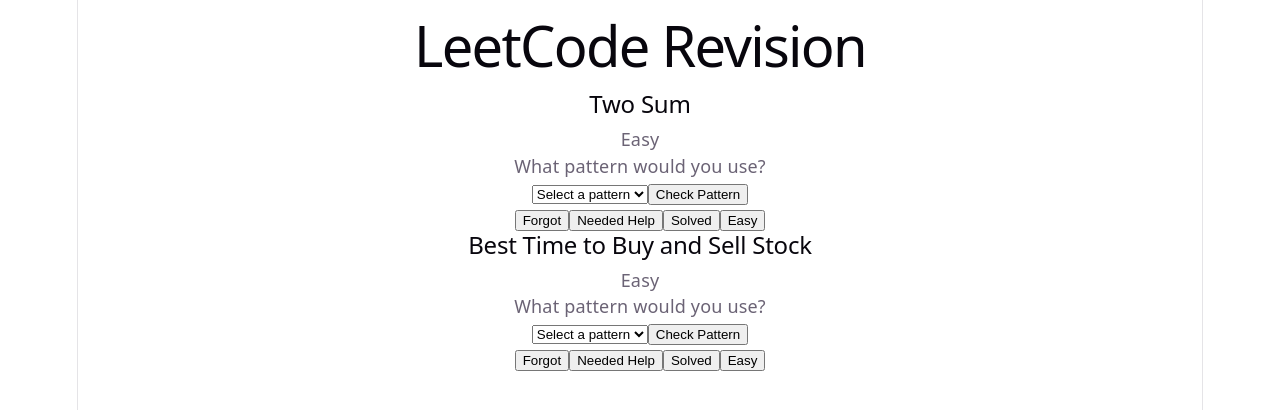
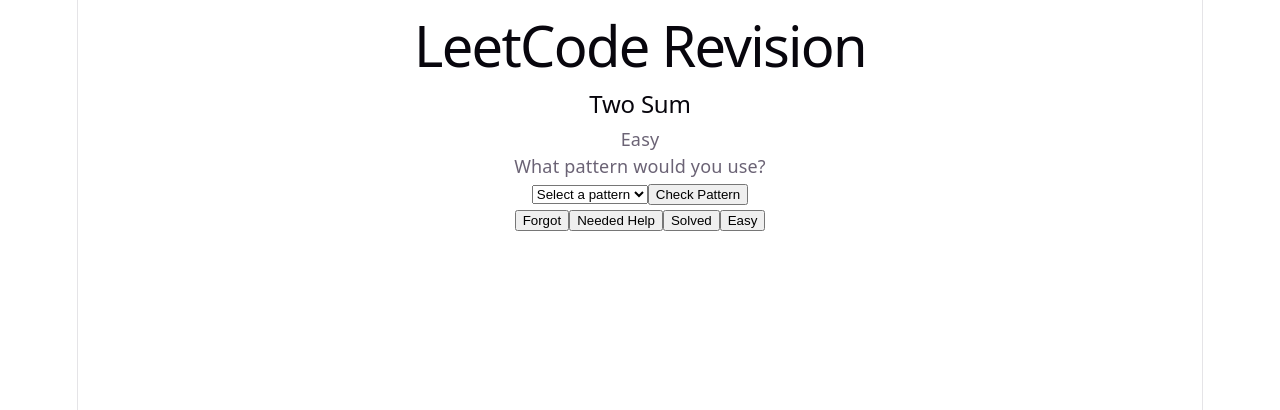
Before and after one commit to nithinWichita/leetcode-revision, a React (Vite) app: page / in a window 1280 px wide. Shown: the top 410 px of the page. Built offline with nearby package versions, Linux system fonts and the light colour scheme.

Commit message:
Improve revision scheduling and pattern selection

```diff
--- a/src/App.tsx
+++ b/src/App.tsx
@@ -1,13 +1,35 @@
 import { problems } from "./data/problems";
 import ProblemCard from "./components/ProblemCard";
+import { isProblemDue } from "./utils/isProblemDue";
+import { isNewProblem } from "./utils/isNewProblem";
+import { useState } from "react";
+import { getProblemInterval } from "./utils/getProblemInterval";
 
 function App() {
+  const [, setRefreshKey] = useState(0);
+  const reviewProblems = problems
+    .filter(
+      (problem) =>
+        !isNewProblem(problem.id) &&
+        isProblemDue(problem.id)
+    )
+    .sort(
+      (a, b) =>
+        getProblemInterval(a.id) - getProblemInterval(b.id)
+    )
+    .slice(0, 4);
+
+  const newProblems = problems
+    .filter((problem) => isNewProblem(problem.id))
+    .slice(0, 1);
+
+  const todaysProblems = [...reviewProblems, ...newProblems];
   return (
     <div>
       <h1>LeetCode Revision</h1>
 
-      {problems.map((problem) => (
-        <ProblemCard key={problem.id} problem={problem} />
+      {todaysProblems.map((problem) => (
+        <ProblemCard key={problem.id} problem={problem} onComplete={() => setRefreshKey((old) => old + 1)} />
       ))}
     </div>
   );
--- a/src/components/ProblemCard.tsx
+++ b/src/components/ProblemCard.tsx
@@ -1,10 +1,13 @@
 import type { Problem } from "../types/Problem";
 import { useState } from "react";
+import { patterns } from "../data/patterns";
+
 type ProblemCardProps = {
   problem: Problem;
+  onComplete: () => void;
 };
 
-function ProblemCard({ problem }: ProblemCardProps) {
+function ProblemCard({ problem, onComplete }: ProblemCardProps) {
   const [selectedPattern, setSelectedPattern] = useState("");
   const [isCorrect, setIsCorrect] = useState<boolean | null>(null);
   const [nextReviewDate, setNextReviewDate] = useState<Date | null>(() => {
@@ -18,10 +21,27 @@ function ProblemCard({ problem }: ProblemCardProps) {
 
     return new Date(revision.nextReview);
   });
-  function scheduleReview(days: number) {
+  function scheduleReview(result: "forgot" | "help" | "solved" | "easy") {
     const today = new Date();
     const nextReview = new Date(today);
+    const saved = localStorage.getItem(`problem-${problem.id}`);
+    let currentInterval = 0;
 
+    if (saved) {
+      const revision = JSON.parse(saved);
+      currentInterval = revision.interval;
+    }
+    let days = 0;
+
+    if (result === "forgot") {
+      days = 1;
+    } else if (result === "help") {
+      days = currentInterval === 0 ? 3 : Math.max(1, Math.floor(currentInterval / 2));
+    } else if (result === "solved") {
+      days = currentInterval === 0 ? 7 : Math.min(60, currentInterval * 2);
+    } else if (result === "easy") {
+      days = currentInterval === 0 ? 14 : Math.min(60, currentInterval * 3);
+    }
     nextReview.setDate(today.getDate() + days);
 
     setNextReviewDate(nextReview);
@@ -32,6 +52,7 @@ function ProblemCard({ problem }: ProblemCardProps) {
         interval: days,
       })
     );
+    onComplete();
   }
   return (
     <div>
@@ -41,15 +62,16 @@ function ProblemCard({ problem }: ProblemCardProps) {
 
       <select value={selectedPattern} onChange={(e) => setSelectedPattern(e.target.value)}>
         <option>Select a pattern</option>
-        <option>Hash Map</option>
-        <option>Two Pointers</option>
-        <option>Sliding Window</option>
-        <option>Greedy</option>
+        {patterns.map((pattern) => (
+          <option key={pattern} value={pattern}>
+            {pattern}
+          </option>
+        ))}
       </select>
 
       <button
         onClick={() => {
-          setIsCorrect(problem.patterns.includes(selectedPattern));
+          setIsCorrect(problem.pattern === selectedPattern);
         }}
       >
         Check Pattern
@@ -66,10 +88,10 @@ function ProblemCard({ problem }: ProblemCardProps) {
 
       )}
       <div>
-        <button onClick={() => scheduleReview(1)}>Forgot</button>
-        <button onClick={() => scheduleReview(3)}>Needed Help</button>
-        <button onClick={() => scheduleReview(7)}>Solved</button>
-        <button onClick={() => scheduleReview(14)}>Easy</button>
+        <button onClick={() => scheduleReview("forgot")}>Forgot</button>
+        <button onClick={() => scheduleReview("help")}>Needed Help</button>
+        <button onClick={() => scheduleReview("solved")}>Solved</button>
+        <button onClick={() => scheduleReview("easy")}>Easy</button>
       </div>
       {nextReviewDate && (
         <p>
--- /dev/null
+++ b/src/data/patterns.ts
@@ -0,0 +1,8 @@
+export const patterns = [
+  "Hash Map",
+  "Two Pointers",
+  "Sliding Window",
+  "Greedy",
+  "Stack",
+  "Binary Search",
+];
--- a/src/data/problems.ts
+++ b/src/data/problems.ts
@@ -6,7 +6,7 @@ export const problems: Problem[] = [
     title: "Two Sum",
     leetcodeUrl: "https://leetcode.com/problems/two-sum/",
     difficulty: "Easy",
-    patterns: ["Hash Map"],
+    pattern: "Hash Map",
     lastSolved: null,
     nextReview: null,
     interval: 0,
@@ -16,9 +16,50 @@ export const problems: Problem[] = [
   title: "Best Time to Buy and Sell Stock",
   leetcodeUrl: "https://leetcode.com/problems/best-time-to-buy-and-sell-stock/",
   difficulty: "Easy",
-  patterns: ["Greedy"],
+  pattern: "Greedy",
   lastSolved: null,
   nextReview: null,
   interval: 0,
-  }
+  },
+  {
+  id: 3,
+  title: "Valid Parentheses",
+  leetcodeUrl: "https://leetcode.com/problems/valid-parentheses/",
+  difficulty: "Easy",
+  pattern: "Stack",
+  lastSolved: null,
+  nextReview: null,
+  interval: 0,
+},
+{
+  id: 4,
+  title: "3Sum",
+  leetcodeUrl: "https://leetcode.com/problems/3sum/",
+  difficulty: "Medium",
+  pattern: "Two Pointers",
+  lastSolved: null,
+  nextReview: null,
+  interval: 0,
+},
+{
+  id: 5,
+  title: "Longest Substring Without Repeating Characters",
+  leetcodeUrl:
+    "https://leetcode.com/problems/longest-substring-without-repeating-characters/",
+  difficulty: "Medium",
+  pattern: "Sliding Window",
+  lastSolved: null,
+  nextReview: null,
+  interval: 0,
+},
+{
+  id: 6,
+  title: "Binary Search",
+  leetcodeUrl: "https://leetcode.com/problems/binary-search/",
+  difficulty: "Easy",
+  pattern: "Binary Search",
+  lastSolved: null,
+  nextReview: null,
+  interval: 0,
+},
 ];
--- a/src/types/Problem.ts
+++ b/src/types/Problem.ts
@@ -3,7 +3,7 @@ export type Problem = {
   title: string;
   leetcodeUrl: string;
   difficulty: "Easy" | "Medium" | "Hard";
-  patterns: string[];
+  pattern: string;
 
   lastSolved: string | null;
   nextReview: string | null;
--- /dev/null
+++ b/src/utils/getProblemInterval.ts
@@ -0,0 +1,11 @@
+export function getProblemInterval(problemId: number): number {
+  const saved = localStorage.getItem(`problem-${problemId}`);
+
+  if (!saved) {
+    return 0;
+  }
+
+  const revision = JSON.parse(saved);
+
+  return revision.interval;
+}
--- /dev/null
+++ b/src/utils/isNewProblem.ts
@@ -0,0 +1,5 @@
+export function isNewProblem(problemId: number): boolean {
+  const saved = localStorage.getItem(`problem-${problemId}`);
+
+  return saved === null;
+}
--- /dev/null
+++ b/src/utils/isProblemDue.ts
@@ -0,0 +1,13 @@
+export function isProblemDue(problemId: number): boolean {
+  const saved = localStorage.getItem(`problem-${problemId}`);
+
+  if (!saved) {
+    return true;
+  }
+
+  const revision = JSON.parse(saved);
+  const nextReview = new Date(revision.nextReview);
+  const today = new Date();
+
+  return nextReview <= today;
+}
```
